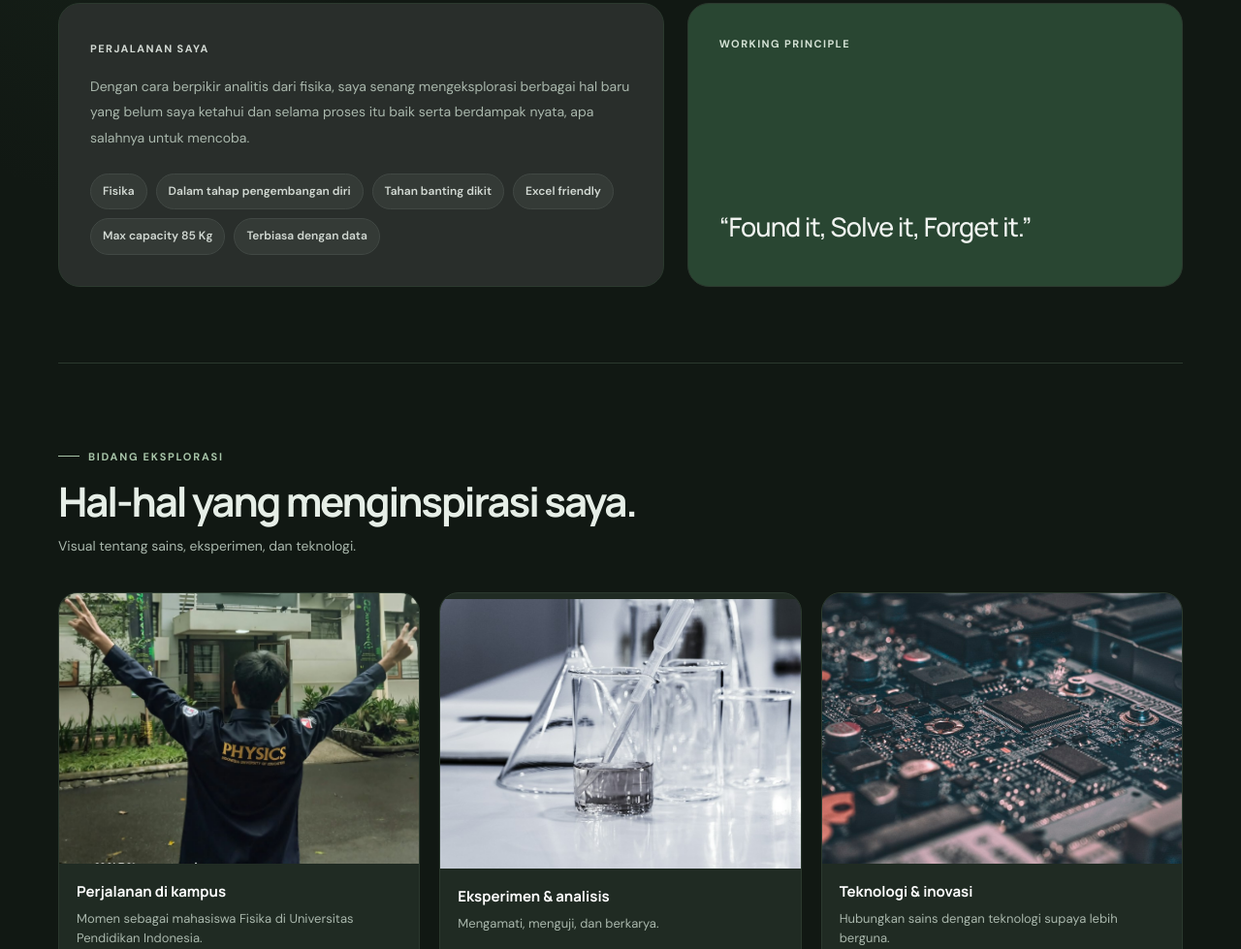
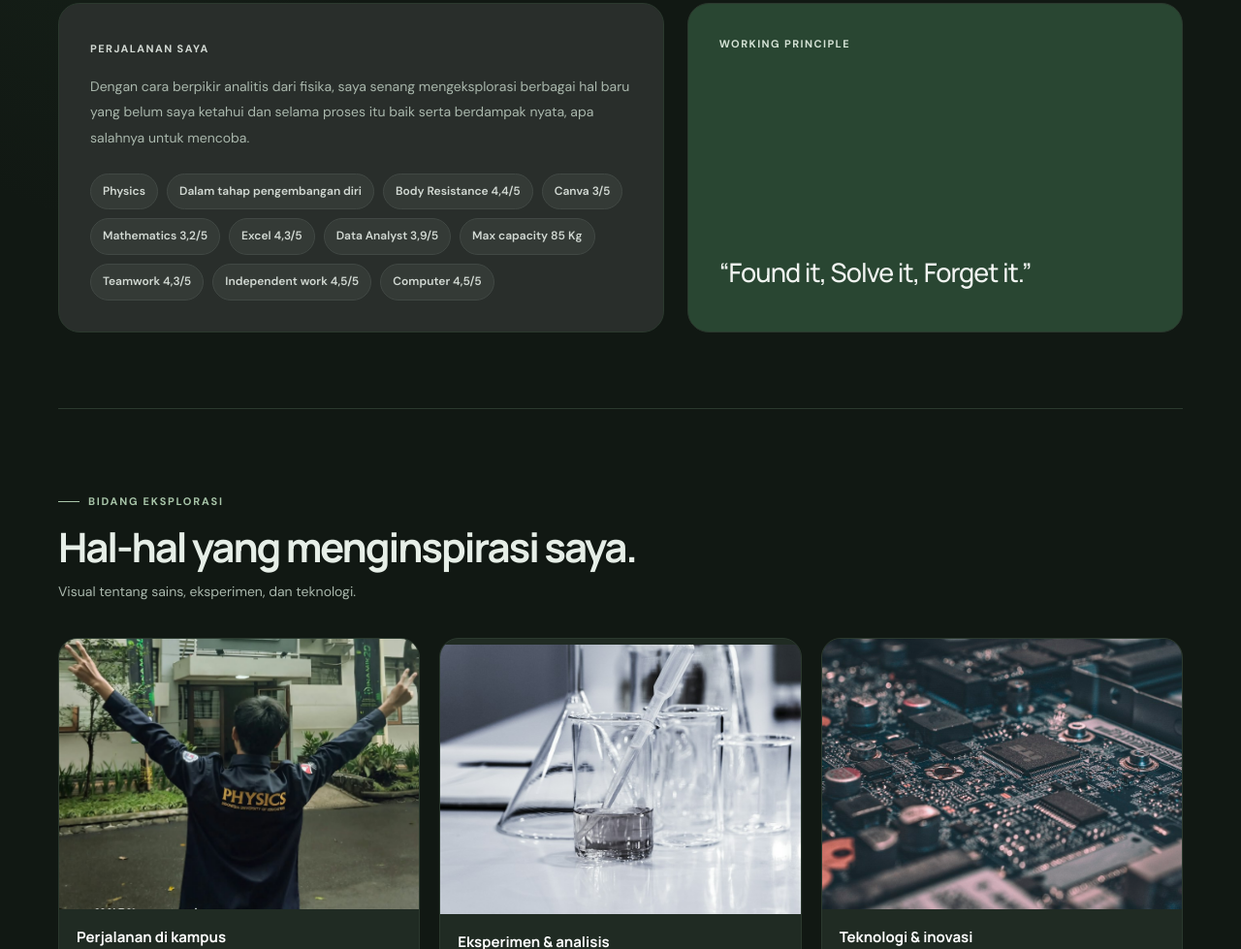
Before and after one commit to MNZN10/portofolio-nabil, a website: page index.html in a window 1280 px wide. Shown: the part 1149-2128 px from the top of the page at 97% size. Drawn offline with Linux system fonts and the light colour scheme.

Commit message:
Update index.html

```diff
--- a/index.html
+++ b/index.html
@@ -500,12 +500,17 @@
                         <span class="card-label">Perjalanan saya</span>
                         <p>Dengan cara berpikir analitis dari fisika, saya senang mengeksplorasi berbagai hal baru yang belum saya ketahui dan selama proses itu baik serta berdampak nyata, apa salahnya untuk mencoba.</p>
                         <div class="focus-row" id="fokus" aria-label="Bidang yang saya minati">
-                            <span class="focus-tag">Fisika</span>
+                            <span class="focus-tag">Physics</span>
                             <span class="focus-tag">Dalam tahap pengembangan diri</span>
-                            <span class="focus-tag">Tahan banting dikit</span>
-                            <span class="focus-tag">Excel friendly</span>
+                            <span class="focus-tag">Body Resistance 4,4/5</span>
+                            <span class="focus-tag">Canva 3/5</span>
+                            <span class="focus-tag">Mathematics 3,2/5</span>
+                            <span class="focus-tag">Excel 4,3/5</span>
+                            <span class="focus-tag">Data Analyst 3,9/5</span>
                             <span class="focus-tag">Max capacity 85 Kg</span>
-                            <span class="focus-tag">Terbiasa dengan data</span>
+                            <span class="focus-tag">Teamwork 4,3/5</span>
+                            <span class="focus-tag">Independent work 4,5/5</span>
+                            <span class="focus-tag">Computer 4,5/5</span>
                         </div>
                     </article>
                     <aside class="purpose-card scroll-reveal">
```
